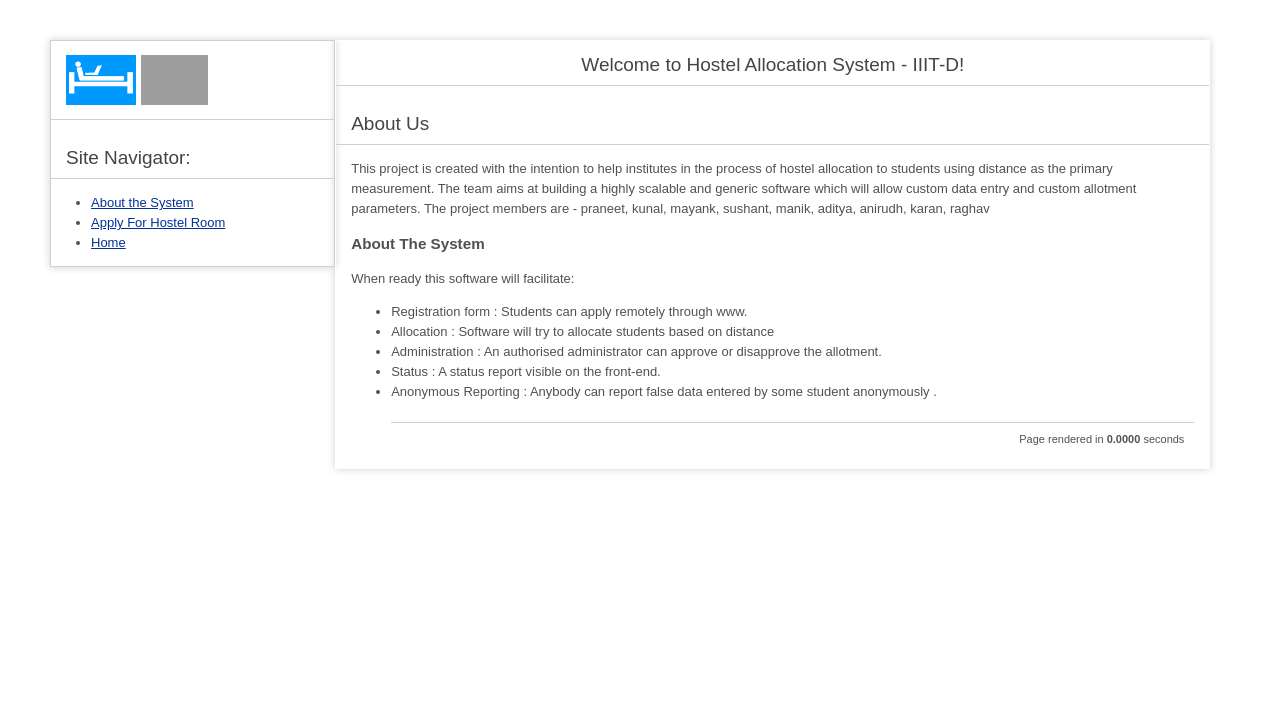
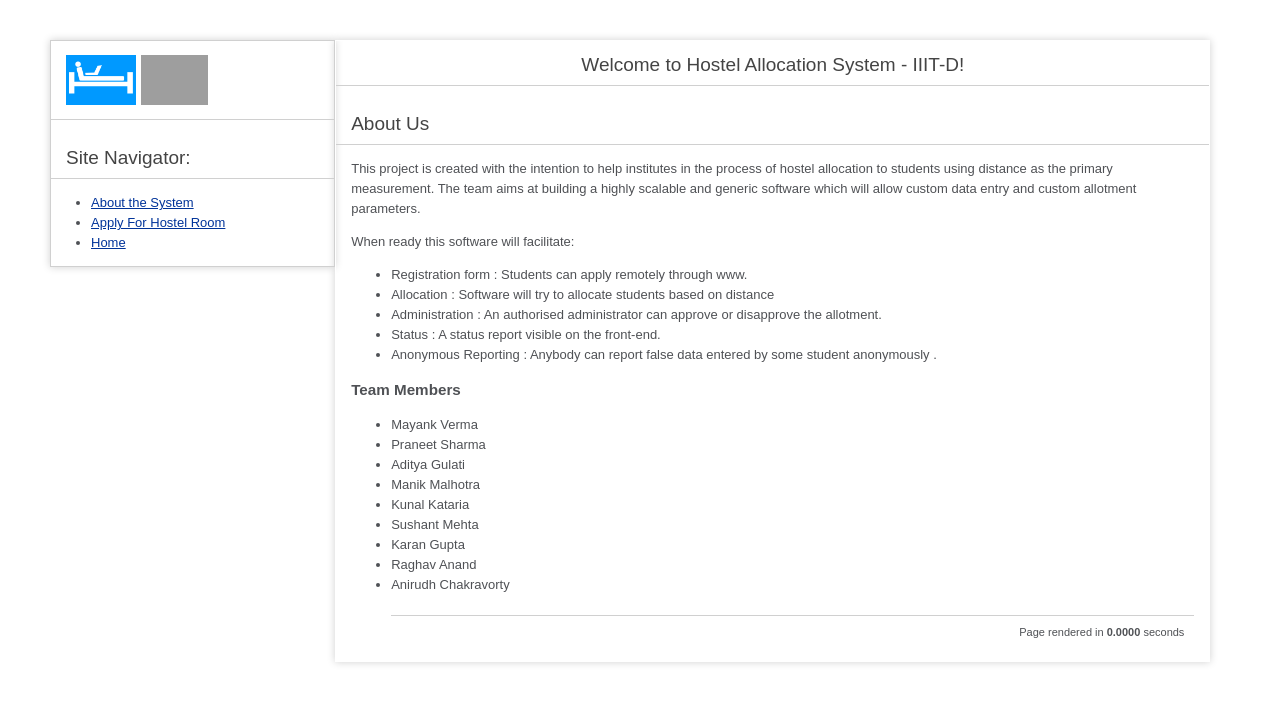
Before and after one commit to kumarsivarajan/cse300-group10, a CodeIgniter app: page /cse300-group10/index.php/welcome/about in a window 1280 px wide. Shown: the top 704 px of the page. Run offline with CodeIgniter, Linux system fonts and the light colour scheme; grey boxes are pictures that could not be loaded.

Commit message:
intro page

```diff
--- a/application/views/about_us.php
+++ b/application/views/about_us.php
@@ -17,10 +17,9 @@
 		<div id="text">
 		<p>This project is created with the intention to help institutes in the process of hostel allocation to students using distance as the primary measurement.
 		The team aims at building a highly scalable and generic software which will allow custom data entry and custom allotment parameters.
-		The project members are - praneet, kunal, mayank, sushant, manik, aditya, anirudh, karan, raghav</p>
-		</div>
-		<div id="text"><h3>About The System</h3>
-		<div>
+		</p>
+
+
 		<p>       When ready this software will facilitate: </p>
 		<ul>
 		<li>Registration form : Students can apply remotely through www.</li>
@@ -28,6 +27,22 @@
 		<li>Administration : An authorised administrator can approve or disapprove the allotment.</li>
 		<li>Status : A status report visible on the front-end.</li>
 		<li>Anonymous Reporting : Anybody can report false data entered by some student anonymously .</li>
+		</div>
+
+		<div id="text">
+		<h3>Team Members</h3>
+		<ul>
+		<li>Mayank Verma</li>
+		<li>Praneet Sharma</li>
+		<li>Aditya Gulati</li>
+		<li>Manik Malhotra</li>
+		<li>Kunal Kataria</li>
+		<li>Sushant Mehta</li>
+		<li>Karan Gupta</li>
+		<li>Raghav Anand</li>
+		<li>Anirudh Chakravorty</li>
+
+
 
 	<p class="footer">Page rendered in <strong>{elapsed_time}</strong> seconds</p>
 	</div>
```
